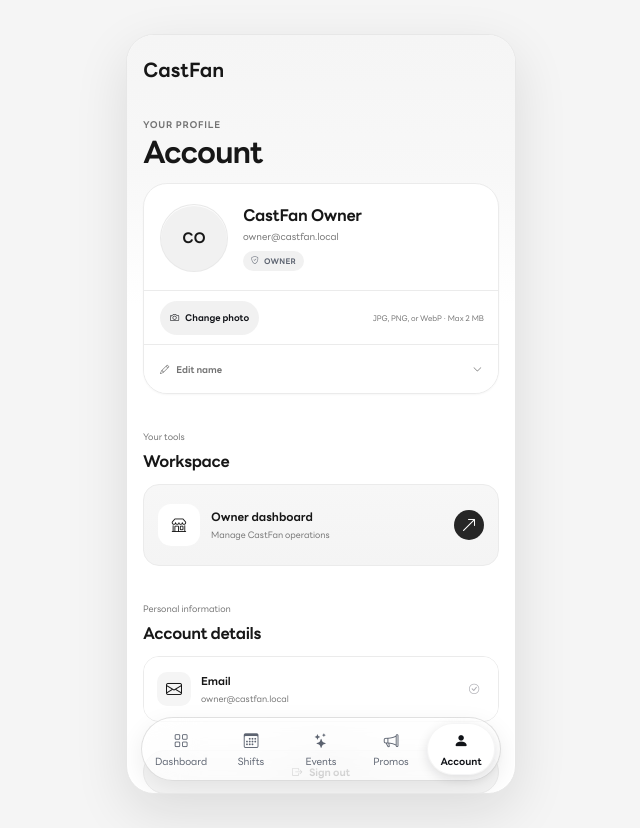
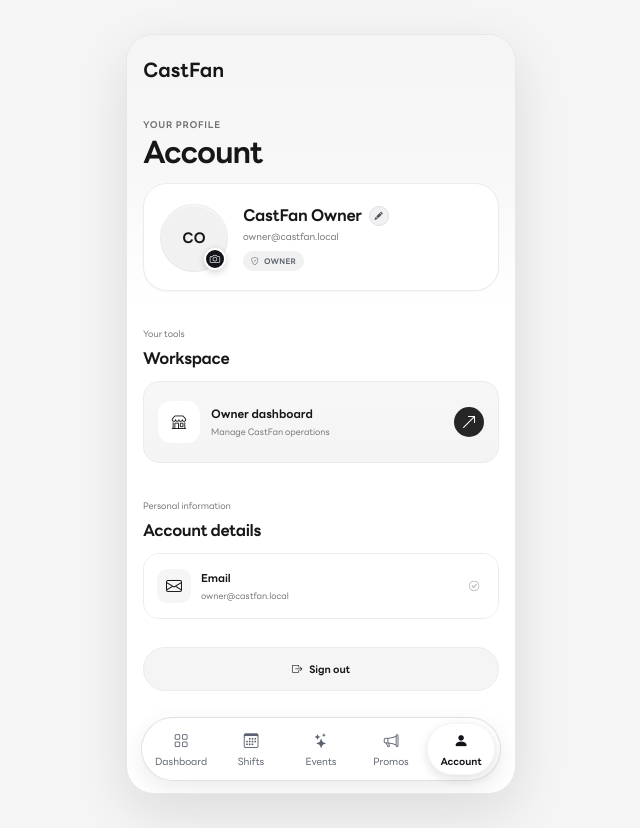
Before and after one commit to XerflyzDev/CastFan-System, a Spring Boot app: page /account in a window 1280 px wide. Shown: the whole page, without its empty margins (319-959 px from the left). Run offline with Spring Boot 4, Linux system fonts and the light colour scheme; a user stored in the database is signed in; some of the project's set-up classes (security, data sources, template engines, error pages and the like) are left out, and stand-ins take their place.

Commit message:
Redesign buttom change photo and buttom change name

```diff
--- a/src/main/java/com/castfan/controller/CastWorkspaceController.java
+++ b/src/main/java/com/castfan/controller/CastWorkspaceController.java
@@ -91,6 +91,7 @@ public class CastWorkspaceController {
 			model.addAttribute("form", castWorkspaceService.profileForm(principal.getName()));
 		}
 		model.addAttribute("profileEditorOpen", false);
+		model.addAttribute("nameEditorOpen", false);
 		model.addAttribute("workspace", castWorkspaceService.load(principal.getName(), 3));
 		return "cast/profile";
 	}
@@ -112,6 +113,7 @@ public class CastWorkspaceController {
 			}
 		}
 		model.addAttribute("profileEditorOpen", true);
+		model.addAttribute("nameEditorOpen", bindingResult.hasFieldErrors("stageName"));
 		model.addAttribute("workspace", castWorkspaceService.load(principal.getName(), 3));
 		return "cast/profile";
 	}
--- a/src/main/resources/static/css/member-profile.css
+++ b/src/main/resources/static/css/member-profile.css
@@ -66,9 +66,16 @@
 
 .profile-identity-card { overflow: hidden; border-radius: 18px; background: rgba(255, 255, 255, 0.92); box-shadow: var(--shadow); }
 .profile-identity-main { display: grid; grid-template-columns: 58px minmax(0, 1fr); align-items: center; gap: 12px; padding: 14px; }
-.profile-avatar-wrap { width: 58px; height: 58px; }
+.profile-avatar-wrap { position: relative; width: 58px; height: 58px; }
+.profile-avatar-wrap .member-avatar { border-radius: 50%; }
 .member-avatar { display: grid; width: 58px; height: 58px; place-items: center; border-radius: 15px; color: var(--rose-dark); background: var(--rose-soft); font-size: 0.82rem; font-weight: 700; }
 .member-avatar-photo { object-fit: cover; }
+.profile-avatar-upload { position: absolute; right: 2px; bottom: 2px; margin: 0; }
+.profile-avatar-upload input { position: absolute; width: 1px; height: 1px; overflow: hidden; opacity: 0; clip: rect(0 0 0 0); clip-path: inset(50%); white-space: nowrap; }
+.profile-avatar-upload label { display: grid; width: 22px; height: 22px; place-items: center; border: 2px solid #fff; border-radius: 50%; color: #fff; background: var(--ink); box-shadow: 0 2px 7px rgba(17, 19, 24, 0.2); cursor: pointer; }
+.profile-avatar-upload label i { font-size: 0.65rem; }
+.profile-avatar-upload label:focus-within,
+.profile-avatar-upload input:focus-visible + label { outline: 3px solid var(--rose-soft); outline-offset: 2px; }
 .profile-identity-copy { display: grid; min-width: 0; gap: 2px; }
 .profile-identity-copy h2,
 .profile-identity-copy small,
@@ -84,17 +91,6 @@
 .profile-photo-controls .remove-photo-button { width: 32px; padding: 0; color: var(--rose-dark); }
 .profile-photo-controls label:focus-within { outline: 3px solid var(--rose-soft); outline-offset: 2px; }
 .profile-photo-hint { min-width: 0; flex: 1; color: var(--muted); font-size: 0.47rem; text-align: right; }
-.profile-name-editor { border-top: 1px solid var(--line); background: rgba(250, 250, 251, 0.72); }
-.profile-name-editor summary { display: flex; min-height: 42px; align-items: center; justify-content: space-between; padding: 8px 16px; color: #62646a; font-size: 0.56rem; font-weight: 700; cursor: pointer; list-style: none; }
-.profile-name-editor summary::-webkit-details-marker { display: none; }
-.profile-name-editor summary > span { display: inline-flex; align-items: center; gap: 7px; }
-.profile-name-editor summary > i { font-size: 0.58rem; transition: transform 160ms ease; }
-.profile-name-editor[open] summary > i { transform: rotate(180deg); }
-.profile-name-editor form { display: grid; gap: 6px; padding: 1px 16px 14px; }
-.profile-name-editor label { color: var(--muted); font-size: 0.5rem; font-weight: 700; }
-.profile-name-field { display: grid; grid-template-columns: minmax(0, 1fr) auto; gap: 7px; }
-.profile-name-field input { min-width: 0; min-height: 38px; padding: 8px 10px; border: 1px solid #dcdce1; border-radius: 10px; color: var(--ink); background: #fff; font-size: 0.62rem; }
-.profile-name-field button { min-width: 58px; border: 0; border-radius: 10px; color: #fff; background: var(--ink); font-size: 0.57rem; font-weight: 700; cursor: pointer; }
 .profile-name-error { color: var(--rose-dark); font-size: 0.51rem; }
 .avatar-crop-dialog { width: min(354px, calc(100vw - 32px)); max-width: none; padding: 0; border: 0; border-radius: 18px; color: var(--ink); background: #fff; box-shadow: 0 24px 70px rgba(30, 32, 38, 0.22); }
 .avatar-crop-dialog::backdrop { background: rgba(17, 19, 24, 0.48); backdrop-filter: blur(5px); }
@@ -276,6 +272,7 @@
 .account-prototype .profile-identity-copy h2 {
     color: var(--profile-ink);
     font-size: 1rem;
+    line-height: 1.7;
     letter-spacing: -0.02em;
 }
 .account-prototype .profile-identity-copy small { color: var(--profile-copy); font-size: 0.6rem; }
@@ -312,12 +309,22 @@
 .account-prototype .profile-photo-controls .remove-photo-button { color: #8a3f55; }
 .account-prototype .profile-photo-hint { color: var(--profile-copy); font-size: 0.48rem; }
 .account-prototype .profile-name-editor { border-color: var(--profile-line); background: #fff; }
-.account-prototype .profile-name-editor summary {
-    min-height: 48px;
-    padding-inline: 16px;
-    color: var(--profile-copy);
-    font-size: 0.58rem;
-}
+.account-prototype .profile-name-heading { display: inline-flex; width: fit-content; max-width: 100%; min-width: 0; justify-self: start; align-items: center; gap: 7px; }
+.account-prototype .profile-name-heading h2 { flex: 0 1 auto; min-width: 0; line-height: 1.2; }
+.account-prototype .profile-name-editor { display: flex; flex: 0 0 auto; min-width: 0; align-items: center; border: 0; background: transparent; }
+.account-prototype .profile-name-editor[open] { flex: 1 1 0; }
+.account-prototype .profile-name-heading:has(.profile-name-editor[open]) { display: flex; width: 100%; }
+.account-prototype .profile-name-editor summary { display: inline-grid; box-sizing: border-box; width: 20px; min-width: 20px; height: 20px; min-height: 20px; flex: 0 0 20px; align-self: center; padding: 0; place-items: center; border: 1px solid #dedee3; border-radius: 50%; color: #51535a; background: #f1f1f3; font-size: 0.52rem; line-height: 1; }
+.account-prototype .profile-name-editor summary::marker { content: ""; }
+.account-prototype .profile-name-editor summary::-webkit-details-marker { display: none; }
+.account-prototype .profile-name-editor summary i { display: block; font-size: 0.52rem; line-height: 1; }
+.account-prototype .profile-name-editor[open] > summary,
+.account-prototype .profile-name-heading:has(.profile-name-editor[open]) > h2 { display: none; }
+.account-prototype .profile-name-editor summary:focus-visible { outline: 3px solid var(--rose-soft); outline-offset: 2px; }
+.account-prototype .profile-name-editor form { display: flex; min-width: 0; flex-wrap: wrap; align-items: center; gap: 5px; padding: 0; }
+.account-prototype .profile-name-editor form input:not([type="hidden"]) { flex: 1 1 90px; width: 100%; min-width: 0; min-height: 29px; padding: 5px 8px; border: 1px solid #dcdce1; border-radius: 9px; color: var(--profile-ink); background: #fff; font: inherit; font-size: 0.68rem; }
+.account-prototype .profile-name-editor form button { min-width: 42px; min-height: 29px; padding: 5px 9px; border: 0; border-radius: 9px; color: #fff; background: var(--profile-ink); font: inherit; font-size: 0.58rem; font-weight: 700; cursor: pointer; }
+.account-prototype .profile-name-editor .profile-name-error { flex-basis: 100%; }
 
 .account-prototype .profile-section { margin-top: 28px; }
 .account-prototype .profile-section-title { margin-bottom: 10px; }
--- a/src/main/resources/static/js/member-profile.js
+++ b/src/main/resources/static/js/member-profile.js
@@ -1,3 +1,4 @@
+(() => {
 const toast = document.querySelector("#app-toast");
 const avatarInput = document.querySelector("[data-avatar-input]");
 const avatarForm = document.querySelector("[data-avatar-form]");
@@ -221,3 +222,4 @@ document
             }
         });
     });
+})();
--- a/src/main/resources/templates/account/index.html
+++ b/src/main/resources/templates/account/index.html
@@ -25,10 +25,6 @@
                 <h1>Account</h1>
             </header>
 
-            <div class="profile-alert success" th:if="${param.saved}" role="status"><i class="bi bi-check-circle" aria-hidden="true"></i>Profile saved.</div>
-            <div class="profile-alert success" th:if="${param.nameSaved}" role="status"><i class="bi bi-check-circle" aria-hidden="true"></i>Account name updated.</div>
-            <div class="profile-alert success" th:if="${param.photoSaved}" role="status"><i class="bi bi-check-circle" aria-hidden="true"></i>Profile photo updated.</div>
-            <div class="profile-alert success" th:if="${param.photoRemoved}" role="status"><i class="bi bi-check-circle" aria-hidden="true"></i>Profile photo removed.</div>
             <div class="profile-alert error" th:if="${photoError}" role="alert"><i class="bi bi-exclamation-circle" aria-hidden="true"></i><span th:text="${photoError}">Unable to update profile photo.</span></div>
 
             <section class="profile-identity-card" aria-labelledby="member-name">
@@ -37,35 +33,29 @@
                         <img class="member-avatar member-avatar-photo" th:if="${account.hasAvatar}" th:src="@{/account/avatar}" th:alt="${account.displayName}">
                         <img class="member-avatar member-avatar-photo" th:if="${!account.hasAvatar and memberProfile != null and memberProfile.avatarUrl != null}" th:src="${memberProfile.avatarUrl}" th:alt="${account.displayName}">
                         <span class="member-avatar" th:if="${!account.hasAvatar and (memberProfile == null or memberProfile.avatarUrl == null)}" th:text="${account.initials}">AR</span>
+                        <form class="profile-avatar-upload" th:action="@{/account/avatar}" method="post" enctype="multipart/form-data" data-avatar-form>
+                            <input id="avatar-upload" type="file" name="avatar" accept="image/jpeg,image/png,image/webp" data-avatar-input>
+                            <label for="avatar-upload" aria-label="Change profile photo" title="Change profile photo"><i class="bi bi-camera" aria-hidden="true"></i></label>
+                        </form>
                     </div>
                     <div class="profile-identity-copy">
-                        <h2 id="member-name" th:text="${account.displayName}">Member</h2>
+                        <div class="profile-name-heading">
+                            <h2 id="member-name" th:text="${account.displayName}">Member</h2>
+                            <details class="profile-name-editor" th:open="${nameError != null}">
+                                <summary aria-label="Edit name" title="Edit name"><i class="bi bi-pencil-fill" aria-hidden="true"></i></summary>
+                                <form th:action="@{/account/name}" method="post">
+                                    <label class="visually-hidden" for="display-name">Account name</label>
+                                    <input id="display-name" name="displayName" type="text" minlength="2" maxlength="80" required th:value="${attemptedName != null ? attemptedName : account.displayName}" autocomplete="name">
+                                    <button type="submit" aria-label="Save account name" title="Save">Save</button>
+                                    <small class="profile-name-error" th:if="${nameError}" th:text="${nameError}" role="alert">Unable to update account name.</small>
+                                </form>
+                            </details>
+                        </div>
                         <small th:text="${account.email}">member@example.com</small>
                         <span class="profile-role-pill"><i class="bi bi-shield-check" aria-hidden="true"></i><span th:text="${account.role}">MEMBER</span></span>
                         <p th:if="${memberProfile != null and memberProfile.bio != null}" th:text="${memberProfile.bio}">Profile bio</p>
                     </div>
                 </div>
-                <div class="profile-photo-controls" aria-label="Profile photo">
-                    <form th:action="@{/account/avatar}" method="post" enctype="multipart/form-data" data-avatar-form>
-                        <input id="avatar-upload" type="file" name="avatar" accept="image/jpeg,image/png,image/webp" data-avatar-input>
-                        <label for="avatar-upload"><i class="bi bi-camera" aria-hidden="true"></i><span>Change photo</span></label>
-                    </form>
-                    <span class="profile-photo-hint">JPG, PNG, or WebP · Max 2 MB</span>
-                    <form th:if="${account.hasAvatar}" th:action="@{/account/avatar/remove}" method="post">
-                        <button class="remove-photo-button" type="submit" aria-label="Remove profile photo" title="Remove photo"><i class="bi bi-trash3" aria-hidden="true"></i></button>
-                    </form>
-                </div>
-                <details class="profile-name-editor" th:open="${nameError != null}">
-                    <summary><span><i class="bi bi-pencil" aria-hidden="true"></i>Edit name</span><i class="bi bi-chevron-down" aria-hidden="true"></i></summary>
-                    <form th:action="@{/account/name}" method="post">
-                        <label for="display-name">Account name</label>
-                        <div class="profile-name-field">
-                            <input id="display-name" name="displayName" type="text" minlength="2" maxlength="80" required th:value="${attemptedName != null ? attemptedName : account.displayName}" autocomplete="name">
-                            <button type="submit">Save</button>
-                        </div>
-                        <small class="profile-name-error" th:if="${nameError}" th:text="${nameError}" role="alert">Unable to update account name.</small>
-                    </form>
-                </details>
             </section>
 
             <dialog class="avatar-crop-dialog" data-avatar-crop-dialog aria-labelledby="crop-photo-title">
```
Also changed, not shown: src/main/resources/templates/cast/profile.html (+40 -11 lines), 1 other file.
